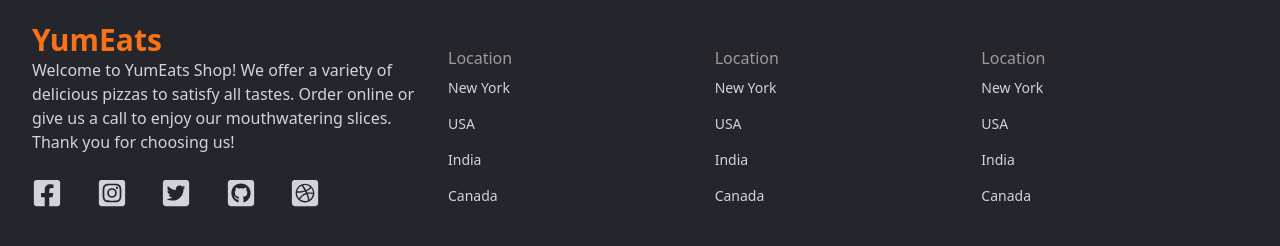
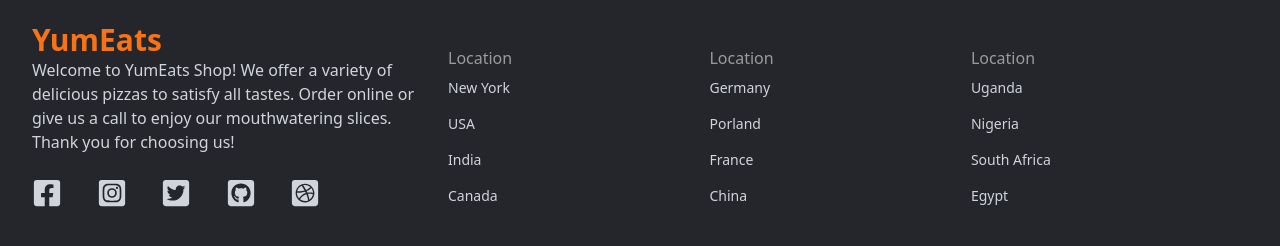
Before and after one commit to mperwe/yum-eats, a React (Create React App) app: page / in a window 1280 px wide. Shown: the part 5083-5329 px from the top of the page. Built offline with nearby package versions, Linux system fonts and the light colour scheme; the HTML template or start-up script is replaced by a standard one.

Commit message:
edit footer

```diff
--- a/src/components/Footer.js
+++ b/src/components/Footer.js
@@ -32,19 +32,19 @@ const Footer = () => {
                 <div>
                     <h6 className='font-medium text-[#9b9b9b]'>Location</h6>
                     <ul>
-                        <li className='py-2 text-sm'>New York</li>
-                        <li className='py-2 text-sm'>USA</li>
-                        <li className='py-2 text-sm'>India</li>
-                        <li className='py-2 text-sm'>Canada</li>
+                        <li className='py-2 text-sm'>Germany</li>
+                        <li className='py-2 text-sm'>Porland</li>
+                        <li className='py-2 text-sm'>France</li>
+                        <li className='py-2 text-sm'>China</li>
                     </ul>
                 </div>
                 <div>
                     <h6 className='font-medium text-[#9b9b9b]'>Location</h6>
                     <ul>
-                        <li className='py-2 text-sm'>New York</li>
-                        <li className='py-2 text-sm'>USA</li>
-                        <li className='py-2 text-sm'>India</li>
-                        <li className='py-2 text-sm'>Canada</li>
+                        <li className='py-2 text-sm'>Uganda</li>
+                        <li className='py-2 text-sm'>Nigeria</li>
+                        <li className='py-2 text-sm'>South Africa</li>
+                        <li className='py-2 text-sm'>Egypt</li>
                     </ul>
                 </div>
                 <div/>
```
